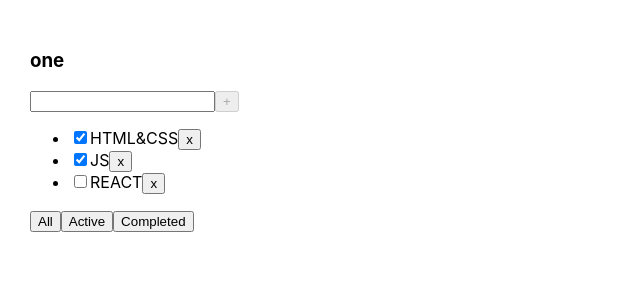
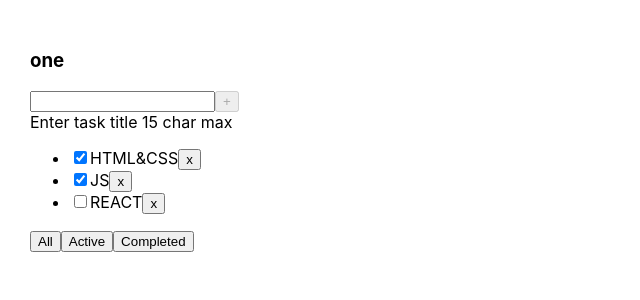
Before and after one commit to FilippSM/todolist-sprint-one, a React (Create React App) app: page / in a window 1280 px wide. Shown: the top 300 px of the page, without its empty margins (0-640 px from the left). Built offline with nearby package versions, Linux system fonts and the light colour scheme.

Commit message:
refactoring

```diff
--- a/src/Todolist.tsx
+++ b/src/Todolist.tsx
@@ -51,18 +51,22 @@ export function Todolist(props: TodoListPropsType) {
                         onChange={(e) => setTaskTitle(e.currentTarget.value)}
 
                     />
-                    <Button title="+" onClickHandler={() => {
+                    <Button
+                        title="+"
+                        onClickHandler={() => {
                         props.addTask(taskTitle)
                         setTaskTitle("")
+                    }}
 
-                    }
-
-                    }
                     isBtnDisabled={!taskTitle.length || !isAddTaskPossible}
                     />
                 </div>
 
-                {taskTitle.length > 15 && <div>Task title is too long</div>}
+{/*                 {taskTitle.length > 15 && <div>Task title is too long</div>}
+ */}
+                {!isAddTaskPossible && <div>Task title is too long</div>}
+                {!taskTitle.length && <div>Enter task title 15 char max</div>}
+
                 {/* <AddForm /> */}
                 {tasksList}
                 <FilterButtons changeTodolistFilter={props.changeTodolistFilter} />
```
